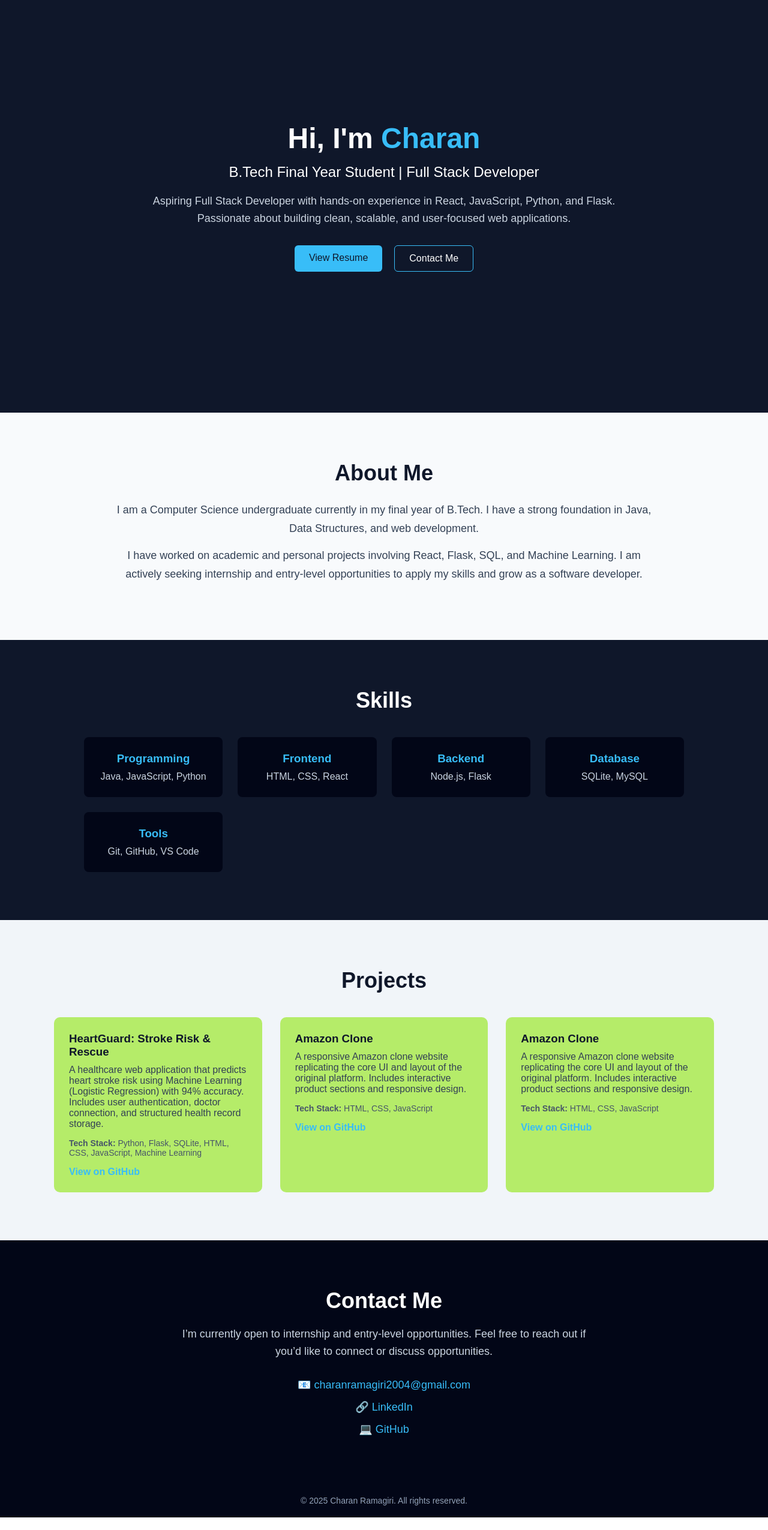
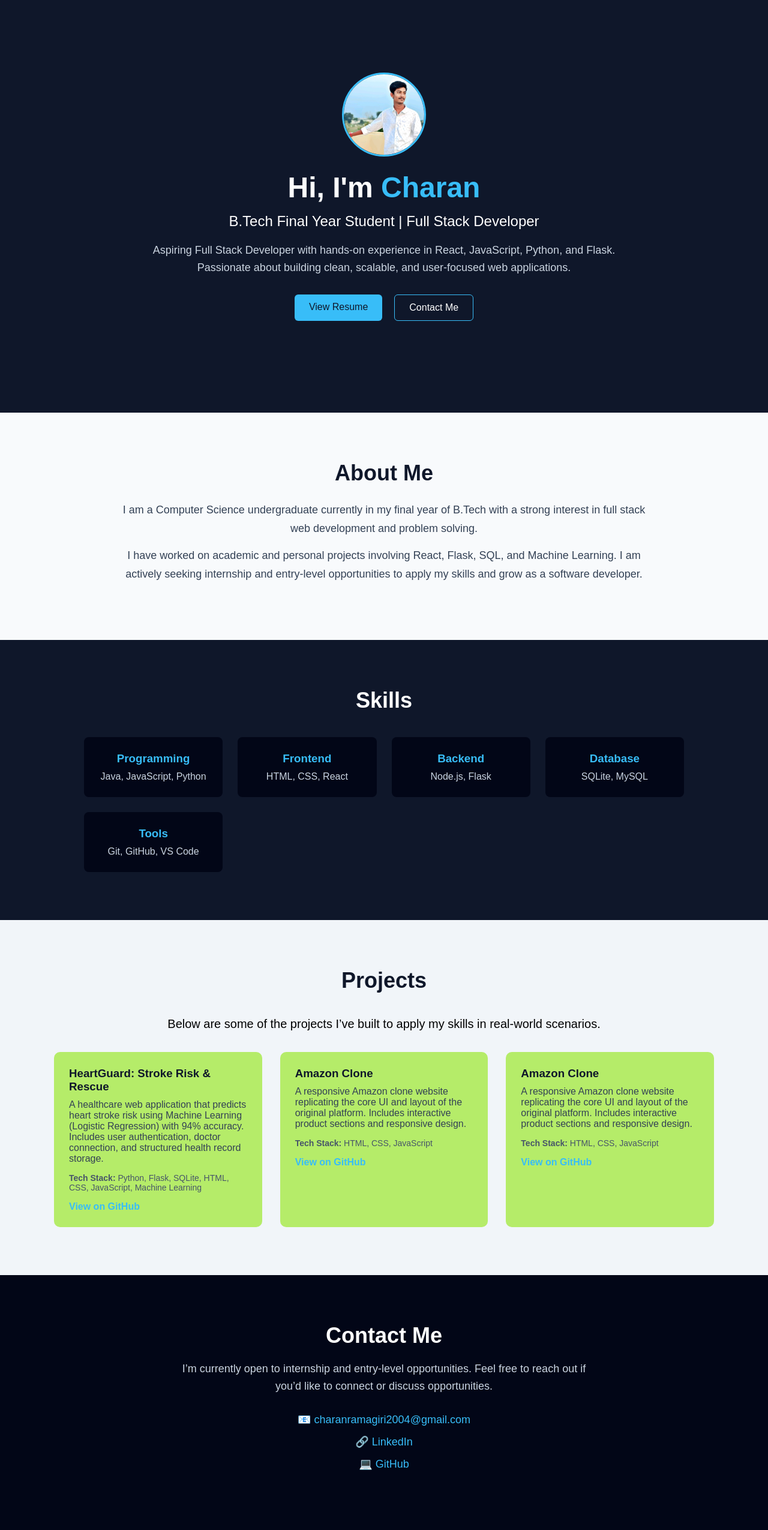
Before and after one commit to charanramagiri/portfolio, a React (Vite) app: page / in a window 1280 px wide. Shown: the part 100-2651 px from the top of the page at 60% size. Before the commit the page ends 2630 px from the top, so only its background shows below. Built offline with nearby package versions, Linux system fonts and the light colour scheme.

Commit message:
updated personal branding

```diff
--- a/src/components/About/About.jsx
+++ b/src/components/About/About.jsx
@@ -7,7 +7,7 @@ function About() {
         <h2>About Me</h2>
 
         <p>
-        I am a Computer Science undergraduate currently in my final year of B.Tech. I have a strong foundation in Java, Data Structures, and web development.
+        I am a Computer Science undergraduate currently in my final year of B.Tech with a strong interest in full stack web development and problem solving.
         </p>
 
         <p>
--- a/src/components/Footer/Footer.jsx
+++ b/src/components/Footer/Footer.jsx
@@ -3,9 +3,8 @@ import "./Footer.css";
 function Footer() {
   return (
     <footer className="footer">
-      <p>
-        © {new Date().getFullYear()} Charan Ramagiri. All rights reserved.
-      </p>
+      <p>Built with ❤️ using React & Vite | © {new Date().getFullYear()} Charan Ramagiri </p>
+
     </footer>
   );
 }
--- a/src/components/Hero/Hero.css
+++ b/src/components/Hero/Hero.css
@@ -60,3 +60,12 @@
     display: inline-block;
     text-align: center;
 }
+.hero-img{
+    width: 140px;
+    height: 140px;
+    border-radius: 50%;
+    object-fit: cover;
+    margin-bottom: 20px;
+    border: 3px solid #38bdf8;
+
+}
--- a/src/components/Hero/Hero.jsx
+++ b/src/components/Hero/Hero.jsx
@@ -1,9 +1,11 @@
 import "./Hero.css";
+import profile from "../../assets/images/profile.jpg";
 
 function Hero() {
   return (
     <section className="hero">
       <div className="hero-content">
+        <img src={profile} alt="Charan Ramagiri" className="hero-img" />
         <h1>
           Hi, I'm <span>Charan</span>
         </h1>
--- a/src/components/Projects/Projects.css
+++ b/src/components/Projects/Projects.css
@@ -43,3 +43,7 @@
 .project-link:hover{
     text-decoration: underline;
 }
+.projects-intro{
+    margin-bottom: 35px;
+    font-size: 20px;
+}
--- a/src/components/Projects/Projects.jsx
+++ b/src/components/Projects/Projects.jsx
@@ -5,6 +5,9 @@ function Projects() {
   return (
     <section className="projects" id="projects">
       <h2>Projects</h2>
+
+      <p className="projects-intro"> Below are some of the projects I’ve built to apply my skills in real-world scenarios. </p>
+
 
       <div className="projects-container">
         {projects.map((project, index) => (
```
Also changed, not shown: src/assets/images/profile.jpg (added).
